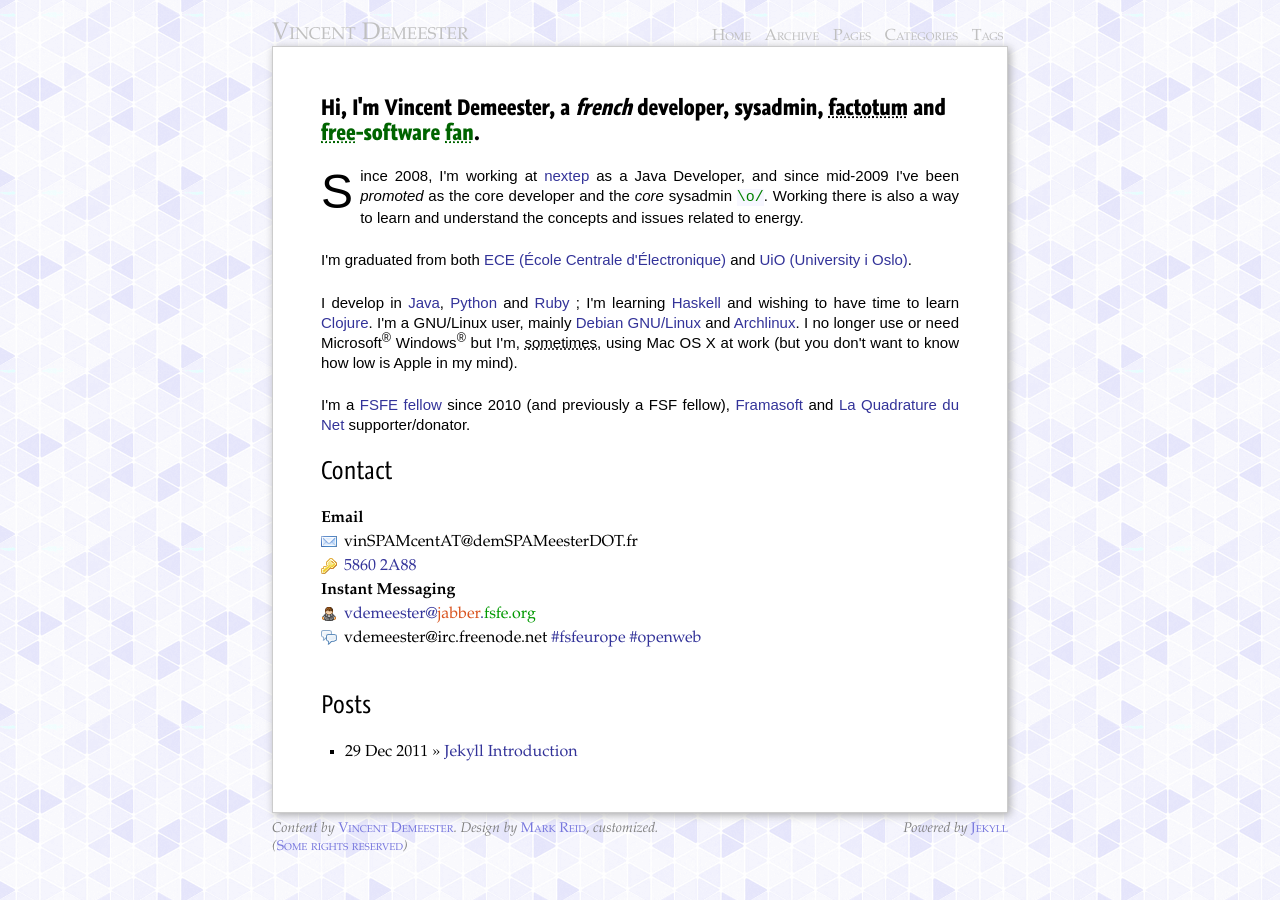
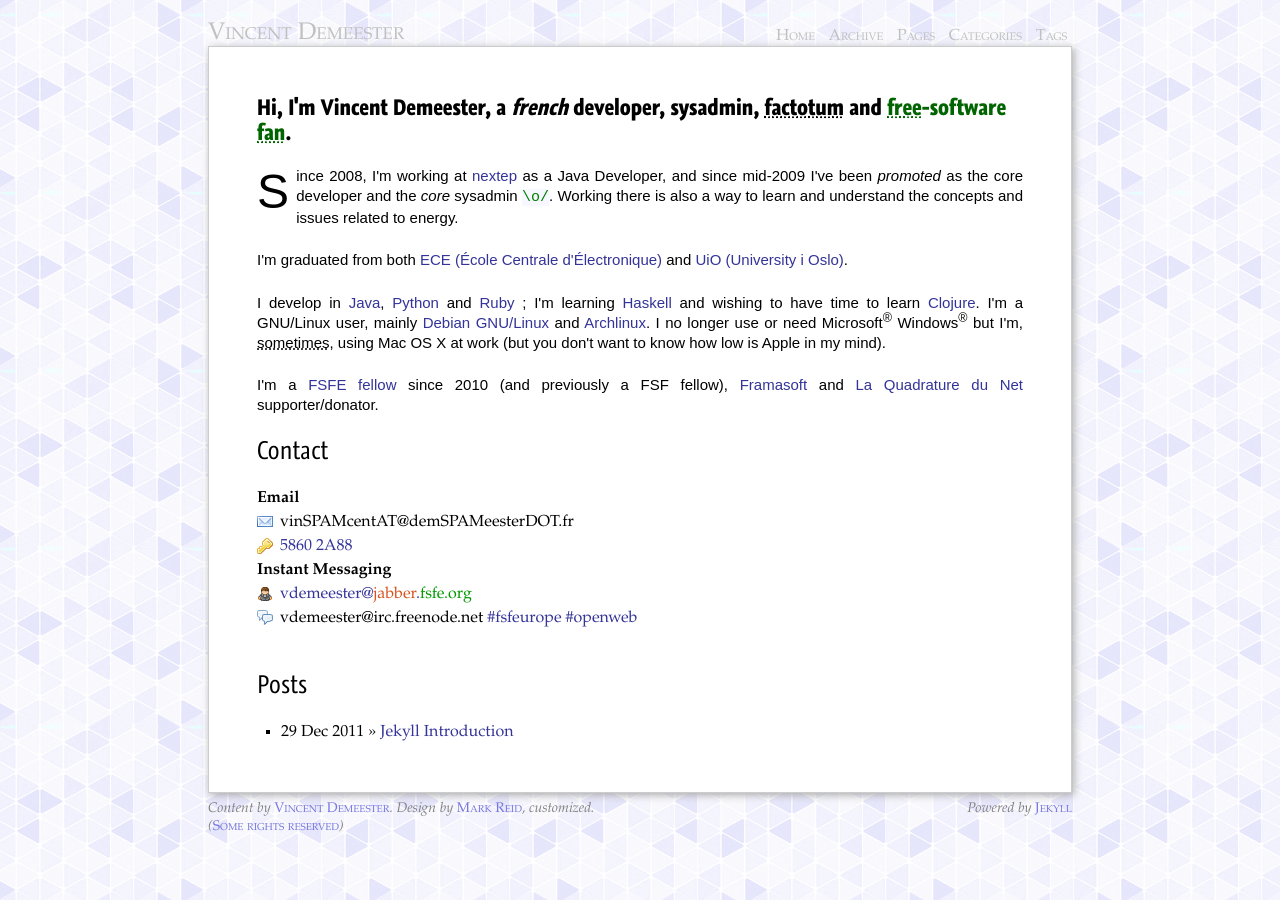
Before and after one commit to vdemeester/blog, a Jekyll site: the page built from index.md, in a window 1280 px wide. Built offline with Jekyll 4.4.1, drawn with Linux system fonts in a browser that asks for light colours; some web fonts are replaced; Markdown is read by kramdown in place of the engine named in the settings.

Commit message:
Bigger body

```diff
--- a/css/screen.css
+++ b/css/screen.css
@@ -115,7 +115,7 @@
 sup { line-height: 1ex; }
 
 #site {
-	max-width: 46em;
+	max-width: 54em;
 	margin: 1.5em auto 3em auto;
 	line-height:1.5em;
 }
```
